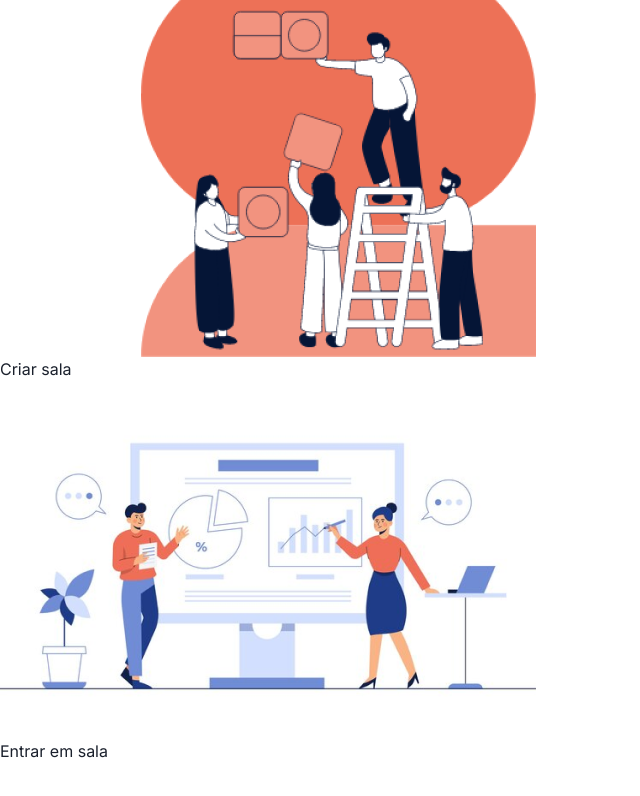
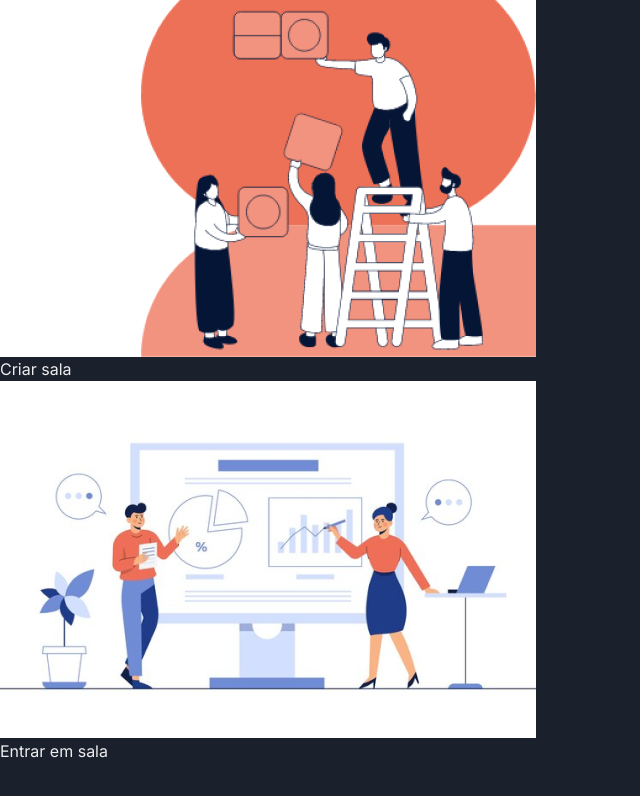
Before and after one commit to nascjoao/n-ask, a React (Create React App) app: page / in a window 1280 px wide. Shown: the top 796 px of the page, without its empty margins (0-640 px from the left). Built offline with nearby package versions, Linux system fonts and the light colour scheme.

Commit message:
feat: set theme to init in dark mode

```diff
--- a/src/theme/ThemeProvider.jsx
+++ b/src/theme/ThemeProvider.jsx
@@ -9,6 +9,9 @@ export default function ThemeProvider({ children }) {
       heading: 'Inter, sans-serif',
       body: 'Inter, sans-serif',
     },
+    config: {
+      initialColorMode: 'dark',
+    },
   });
 
   return (
```
